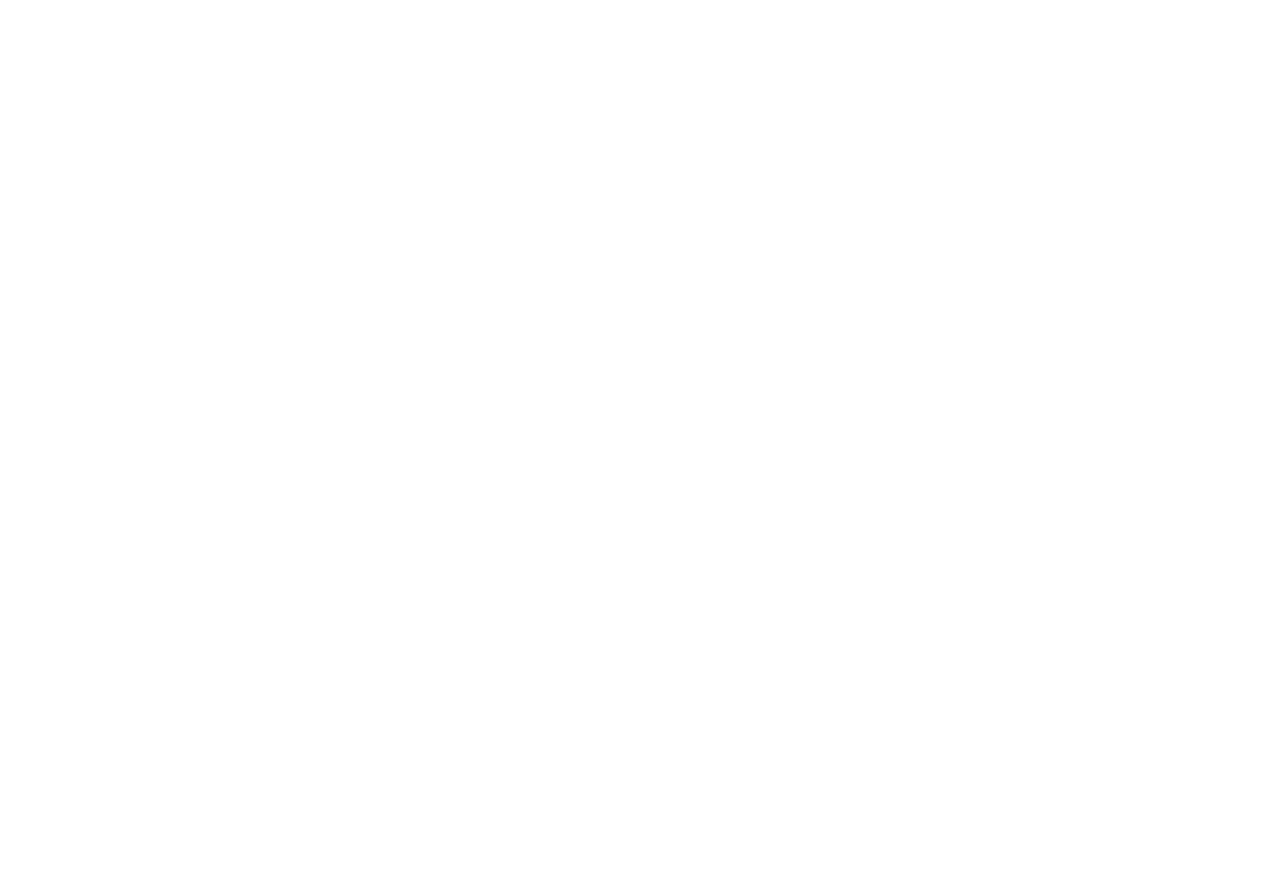
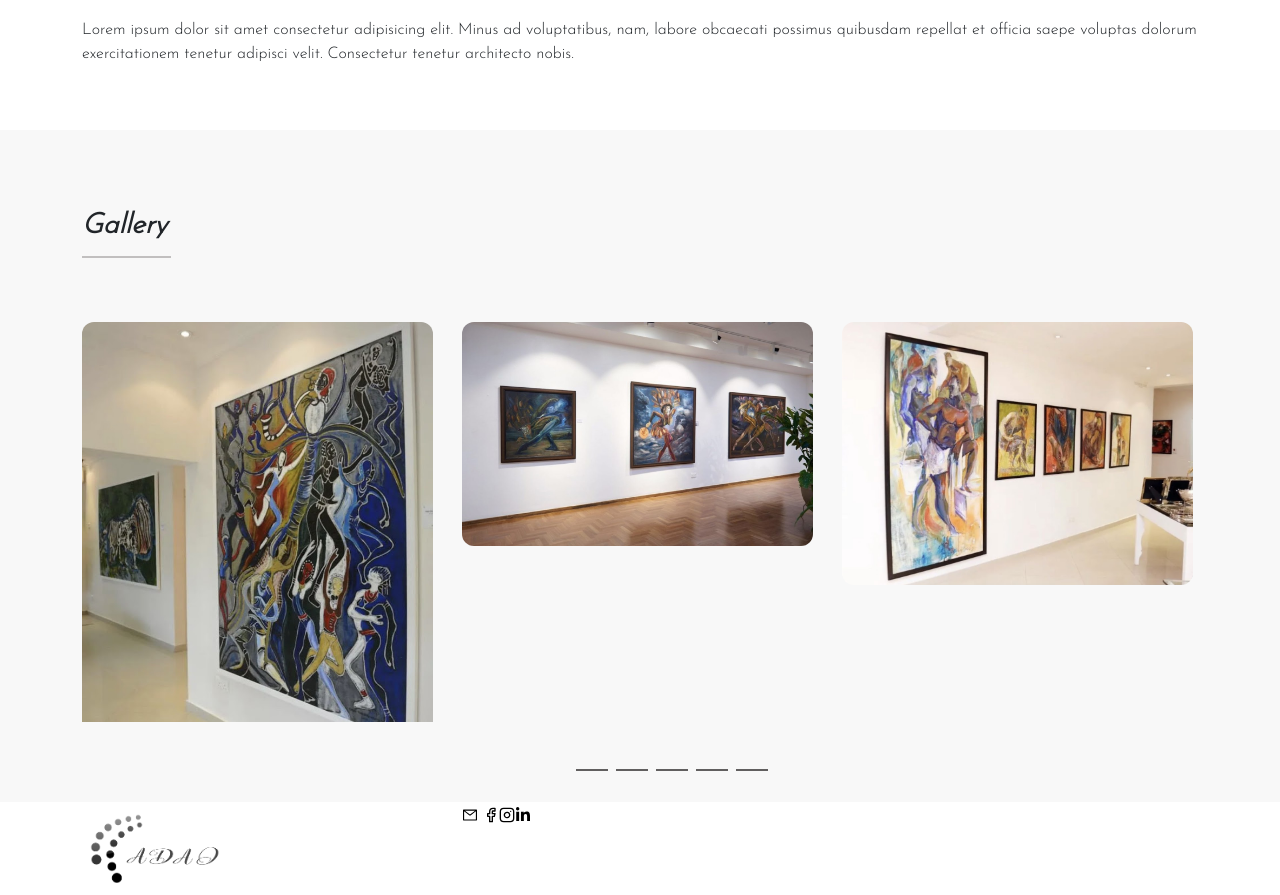
Before and after one commit to lanreonasanya02/adao-website, a React (Create React App) app: page / in a window 1280 px wide. Shown: the part 2560-3455 px from the top of the page. Before the commit the page ends 2466 px from the top, so only its background shows below. Built offline with nearby package versions, Linux system fonts and the light colour scheme.

Commit message:
finished gallery for desktop and started footer

```diff
--- a/package.json
+++ b/package.json
@@ -8,6 +8,7 @@
     "@testing-library/user-event": "^13.5.0",
     "react": "^18.2.0",
     "react-dom": "^18.2.0",
+    "react-icons": "^4.8.0",
     "react-router-dom": "^6.8.2",
     "react-scripts": "5.0.1",
     "web-vitals": "^2.1.4"
--- /dev/null
+++ b/src/pages/experts/Experts.js
@@ -0,0 +1,28 @@
+import React from "react";
+
+const Experts = () => {
+  return (
+    <>
+      <div className="container" id="expert">
+        <h3 className="section-heading">Experts</h3>
+      </div>
+
+      <section className="container">
+        <p>
+          Lorem ipsum dolor sit amet consectetur adipisicing elit. Minus ad
+          voluptatibus, nam, labore obcaecati possimus quibusdam repellat et
+          officia saepe voluptas dolorum exercitationem tenetur adipisci velit.
+          Consectetur tenetur architecto nobis.
+        </p>
+        <p>
+          Lorem ipsum dolor sit amet consectetur adipisicing elit. Minus ad
+          voluptatibus, nam, labore obcaecati possimus quibusdam repellat et
+          officia saepe voluptas dolorum exercitationem tenetur adipisci velit.
+          Consectetur tenetur architecto nobis.
+        </p>
+      </section>
+    </>
+  );
+};
+
+export default Experts;
--- /dev/null
+++ b/src/pages/footer/Footer.js
@@ -0,0 +1,41 @@
+import React from "react";
+import "../footer/Footer.css";
+import logo from "../../images/adao-logo.png";
+import { FiFacebook, FiInstagram } from "react-icons/fi";
+import { FaLinkedinIn } from "react-icons/fa";
+import { AiOutlineMail } from "react-icons/ai";
+
+const Footer = () => {
+  return (
+    <footer>
+      <div className="container">
+        <div className="row">
+          <div className="col-md-4">
+            <img src={logo} alt="logo" width="40%" />
+          </div>
+
+          <div className="col-md-4">
+            <a href="">
+              <AiOutlineMail />
+            </a>{" "}
+            <a href="">
+              <FiFacebook />
+            </a>
+            <a href="">
+              <FiInstagram />
+            </a>
+            <a href="">
+              <FaLinkedinIn />
+            </a>
+          </div>
+
+          <div className="col-md-4">
+            <p></p>
+          </div>
+        </div>
+      </div>
+    </footer>
+  );
+};
+
+export default Footer;
--- /dev/null
+++ b/src/pages/gallery/Gallery.css
@@ -0,0 +1,49 @@
+main .gallery-section {
+  padding: 1rem 0;
+}
+
+main .gallery-section .carou {
+  display: grid;
+  grid-template-columns: 60px 1fr 60px;
+  text-align: center;
+  align-items: center;
+}
+
+main .gallery-section .card-image {
+  border-right: 5px double #f8f8f8;
+  height: 50vh;
+  overflow: hidden;
+}
+
+main .gallery-section .carou .carou-btn {
+  border: 2px double #787474;
+}
+
+main .gallery-section .gallery-image img {
+  width: 100%;
+  transition: transform 0.4s;
+  border-radius: 12px;
+  margin: auto;
+}
+
+main .gallery-section .card-image img:hover {
+  transform: scale(1.1);
+}
+
+main .gallery-section .gallery-buttons {
+  position: absolute;
+  top: 100%;
+  left: 45%;
+  font-size: 3rem;
+}
+
+main .gallery-section .gallery-buttons button {
+  padding: 1px 1rem;
+  margin-right: 8px;
+  background-color: #615f5f;
+  border-style: none;
+}
+
+main .gallery-section .gallery-buttons button:hover {
+  background-color: #000;
+}
--- a/src/pages/gallery/Gallery.js
+++ b/src/pages/gallery/Gallery.js
@@ -1,137 +1,242 @@
 import React from "react";
+import "../gallery/Gallery.css";
 import img1 from "../../images/adao-4.png";
 import img2 from "../../images/adao-15.png";
 import img3 from "../../images/adao-6.png";
 import img4 from "../../images/adao-7.png";
 import img5 from "../../images/adao-14.png";
-import img5sub from "../../images/adao-19ed.png";
+import img11 from "../../images/adao-19.png";
 import img6 from "../../images/adao-17.png";
 import img7 from "../../images/adao-18.png";
 import img8 from "../../images/adao-20.png";
 import img9 from "../../images/adao-5ed.png";
 import img10 from "../../images/adao-8.png";
+import img12 from "../../images/adao-16.png";
+import img13 from "../../images/adao-5ed.png";
+import img14 from "../../images/adao-9.png";
+import img15 from "../../images/adao-10.png";
+import img16 from "../../images/adao-11.png";
 
 const Gallery = () => {
   return (
     <>
+      <main>
         <div className="container" id="gallery">
           <h3 className="section-heading">Gallery</h3>
         </div>
 
-      <article className="carou-mobile d-none">
-        <div id="carouselExampleIndicators" class="carousel slide">
-          <div className="carou">
-            <div className="">
+        <section className="d-none d-md-block gallery-section">
+          <div id="carouselExampleCaptions" className="carousel slide">
+            <div className="gallery-buttons">
               <button
-                // class="carousel-control-prev"
                 type="button"
-                data-bs-target="#carouselExampleIndicators"
-                data-bs-slide="prev"
-              >
-                <span class="btn-prev-next" aria-hidden="true">
-                  {" "}
-                  <i class="bi bi-chevron-left"></i>
-                </span>
-              </button>
+                data-bs-target="#carouselExampleCaptions"
+                data-bs-slide-to="0"
+                className="active"
+                aria-current="true"
+                aria-label="Slide 1"
+              ></button>
+              <button
+                type="button"
+                data-bs-target="#carouselExampleCaptions"
+                data-bs-slide-to="1"
+                aria-label="Slide 2"
+              ></button>
+              <button
+                type="button"
+                data-bs-target="#carouselExampleCaptions"
+                data-bs-slide-to="2"
+                aria-label="Slide 3"
+              ></button>
+              <button
+                type="button"
+                data-bs-target="#carouselExampleCaptions"
+                data-bs-slide-to="3"
+                aria-label="Slide 4"
+              ></button>
+              <button
+                type="button"
+                data-bs-target="#carouselExampleCaptions"
+                data-bs-slide-to="4"
+                aria-label="Slide 5"
+              ></button>
+            </div>
+            <div className="carousel-inner">
+              {/* Slide 1 */}
+              <div className="carousel-item active">
+                <div className="container">
+                  <div className="row">
+                    <div className=" col-md-4 col-10 card-image">
+                      <div className="gallery-image">
+                        <img src={img16} className="card-img-top" alt="..." />
+                      </div>
                     </div>
 
-            <div class="carousel-inner ">
-              {/* Slide 1 */}
-              <div class="carousel-item active">
-                <div className="row">
-                  <div className="col-md-5">
-                    <img src={img1} alt="" />
+                    <div className="col-md-4 col-10 card-image">
+                      <div className="gallery-image">
+                        <img src={img15} className="card-img-top" alt="..." />
+                      </div>
                     </div>
 
-                  <div className="col-md-5">
-                    <img src={img2} alt="" />
+                    <div className="col-md-4 col-10 card-image">
+                      <div className="gallery-image">
+                        <img src={img14} className="card-img-top" alt="..." />
+                      </div>
+                    </div>
                   </div>
                 </div>
               </div>
 
               {/* Slide 2 */}
-              <div class="carousel-item active">
+              <div className="carousel-item">
+                <div className="container">
                   <div className="row">
-                  <div className="col-md-5">
-                    <img src="" alt="" />
+                    <div className=" col-md-4 col-10 card-image">
+                      <div className="gallery-image">
+                        <img src={img8} className="card-img-top" alt="..." />
+                      </div>
                     </div>
 
-                  <div className="col-md-5">
-                    <img src="" alt="" />
+                    <div className="col-md-4 col-10 card-image">
+                      <div className="gallery-image">
+                        <img src={img4} className="card-img-top" alt="..." />
+                      </div>
+                    </div>
+
+                    <div className="col-md-4 col-10 card-image">
+                      <div className="gallery-image">
+                        <img src={img11} className="card-img-top" alt="..." />
+                      </div>
+                    </div>
                   </div>
                 </div>
               </div>
 
               {/* Slide 3 */}
-              <div class="carousel-item active">
+              <div className="carousel-item">
+                <div className="container">
                   <div className="row">
-                  <div className="col-md-5">
-                    <img src="" alt="" />
+                    <div className=" col-md-4 col-10 card-image">
+                      <div className="gallery-image">
+                        <img src={img1} className="card-img-top" alt="..." />
+                      </div>
                     </div>
 
-                  <div className="col-md-5">
-                    <img src="" alt="" />
+                    <div className="col-md-4 col-10 card-image">
+                      <div className="gallery-image">
+                        <img src={img7} className="card-img-top" alt="..." />
+                      </div>
+                    </div>
+
+                    <div className="col-md-4 col-10 card-image">
+                      <div className="gallery-image">
+                        <img src={img10} className="card-img-top" alt="..." />
+                      </div>
+                    </div>
                   </div>
                 </div>
               </div>
 
               {/* Slide 4 */}
-              <div class="carousel-item active">
+              <div className="carousel-item">
+                <div className="container">
                   <div className="row">
-                  <div className="col-md-5">
-                    <img src="" alt="" />
+                    <div className=" col-md-4 col-10 card-image">
+                      <div className="gallery-image">
+                        <img src={img9} className="card-img-top" alt="..." />
+                      </div>
                     </div>
 
-                  <div className="col-md-5">
-                    <img src="" alt="" />
+                    <div className="col-md-4 col-10 card-image">
+                      <div className="gallery-image">
+                        <img src={img3} className="card-img-top" alt="..." />
+                      </div>
+                    </div>
+
+                    <div className="col-md-4 col-10 card-image">
+                      <div className="gallery-image">
+                        <img src={img5} className="card-img-top" alt="..." />
+                      </div>
+                    </div>
                   </div>
                 </div>
               </div>
 
               {/* Slide 5 */}
-              <div class="carousel-item active">
+              <div className="carousel-item">
+                <div className="container">
                   <div className="row">
-                  <div className="col-md-5">
-                    <img src="" alt="" />
-                  </div>
-
-                  <div className="col-md-5">
-                    <img src="" alt="" />
-                  </div>
+                    <div className=" col-md-4 col-10 card-image">
+                      <div className="gallery-image">
+                        <img src={img13} className="card-img-top" alt="..." />
                       </div>
                     </div>
 
-              {/* Slide 6 */}
-              <div class="carousel-item active">
-                <div className="row">
-                  <div className="col-md-5">
-                    <img src="" alt="" />
-                  </div>
-
-                  <div className="col-md-5">
-                    <img src="" alt="" />
-                  </div>
+                    <div className="col-md-4 col-10 card-image">
+                      <div className="gallery-image">
+                        <img src={img2} className="card-img-top" alt="..." />
                       </div>
                     </div>
 
-              {/* Slide 7 */}
-              <div class="carousel-item active">
-                <div className="row">
-                  <div className="col-md-5">
-                    <img src="" alt="" />
-                  </div>
-
-                  <div className="col-md-5">
-                    <img src="" alt="" />
+                    <div className="col-md-4 col-10 card-image">
+                      <div className="gallery-image">
+                        <img src={img12} className="card-img-top" alt="..." />
                       </div>
                     </div>
                   </div>
                 </div>
-            <div className="">
+              </div>
+            </div>
+          </div>
+        </section>
+      </main>
+
+      {/* Mobile */}
+      <div className="d-block d-md-none">
+        <div id="carouselExampleCaptions" className="carousel slide">
+          <div className="carousel-inner">
+            <div className="carousel-item active">
+              <div className="gallery-image">
+                <img src={img9} alt="..." />
+              </div>
+              <div className="carousel-caption">
+                <h5>ADAO - Exhibition A</h5>
+                <p>Lagos, Nigeria</p>
+              </div>
+            </div>
+            <div className="carousel-item">
+              <div className="gallery-image">
+                <img src={img9} alt="..." />
+              </div>
+              <div className="carousel-caption">
+                <h5>ADAO - Exhibition B</h5>
+                <p>Texas, United States</p>
+              </div>
+            </div>
+            <div className="carousel-item">
+              <div className="gallery-image">
+                <img src={img9} alt="..." />
+              </div>
+              <div className="carousel-caption">
+                <h5>ADAO - Exhibition C</h5>
+                <p>Venice, Italy</p>
+              </div>
+            </div>
+          </div>
           <button
-                // class="carousel-control-next"
+            class="carousel-control-prev"
             type="button"
-                data-bs-target="#carouselExampleIndicators"
+            data-bs-target="#carouselExample"
+            data-bs-slide="prev"
+          >
+            <span class="btn-prev-next" aria-hidden="true">
+              <i class="bi bi-chevron-left"></i>
+            </span>
+          </button>
+          <button
+            class="carousel-control-next"
+            type="button"
+            data-bs-target="#carouselExample"
             data-bs-slide="next"
           >
             <span class="btn-prev-next" aria-hidden="true">
@@ -140,8 +245,6 @@
           </button>
         </div>
       </div>
-        </div>
-      </article>
     </>
   );
 };
--- a/src/pages/home/Home.js
+++ b/src/pages/home/Home.js
@@ -6,6 +6,8 @@
 import img2 from "../../images/adao-18.png";
 import Gallery from "../gallery/Gallery";
 import Overview from "../overview/Overview";
+import Experts from "../experts/Experts";
+import Footer from "../footer/Footer";
 
 // import SideNav from "../navbars/SideNav";
 
@@ -69,7 +71,9 @@
 
       <Overview />
       <Products />
+      <Experts />
       <Gallery />
+      <Footer />
     </>
   );
 };
--- a/src/pages/products/Products.js
+++ b/src/pages/products/Products.js
@@ -41,7 +41,7 @@
             <div className="">
               <div class="carousel-inner">
                 {/* Slide 1 */}
-                <div class="carousel-item  active">
+                <div class="carousel-item active">
                   <div className="row ">
                     <div className="col-lg-3 col-md-3 col-10">
                       <div class="card" style={{ width: "15rem" }}>
@@ -465,6 +465,7 @@
         </div>
       </section>
 
+      {/* Mobile */}
       <section className="carou-mobile d-block d-lg-none">
         <div id="carouselExample" class="carousel slide">
           <div class="carousel-inner ">
```
Also changed, not shown: src/pages/footer/Footer.css (added), 2 other files (tests, documents, lock files or other folders). Lines whose indentation alone changed are shown as unchanged.
